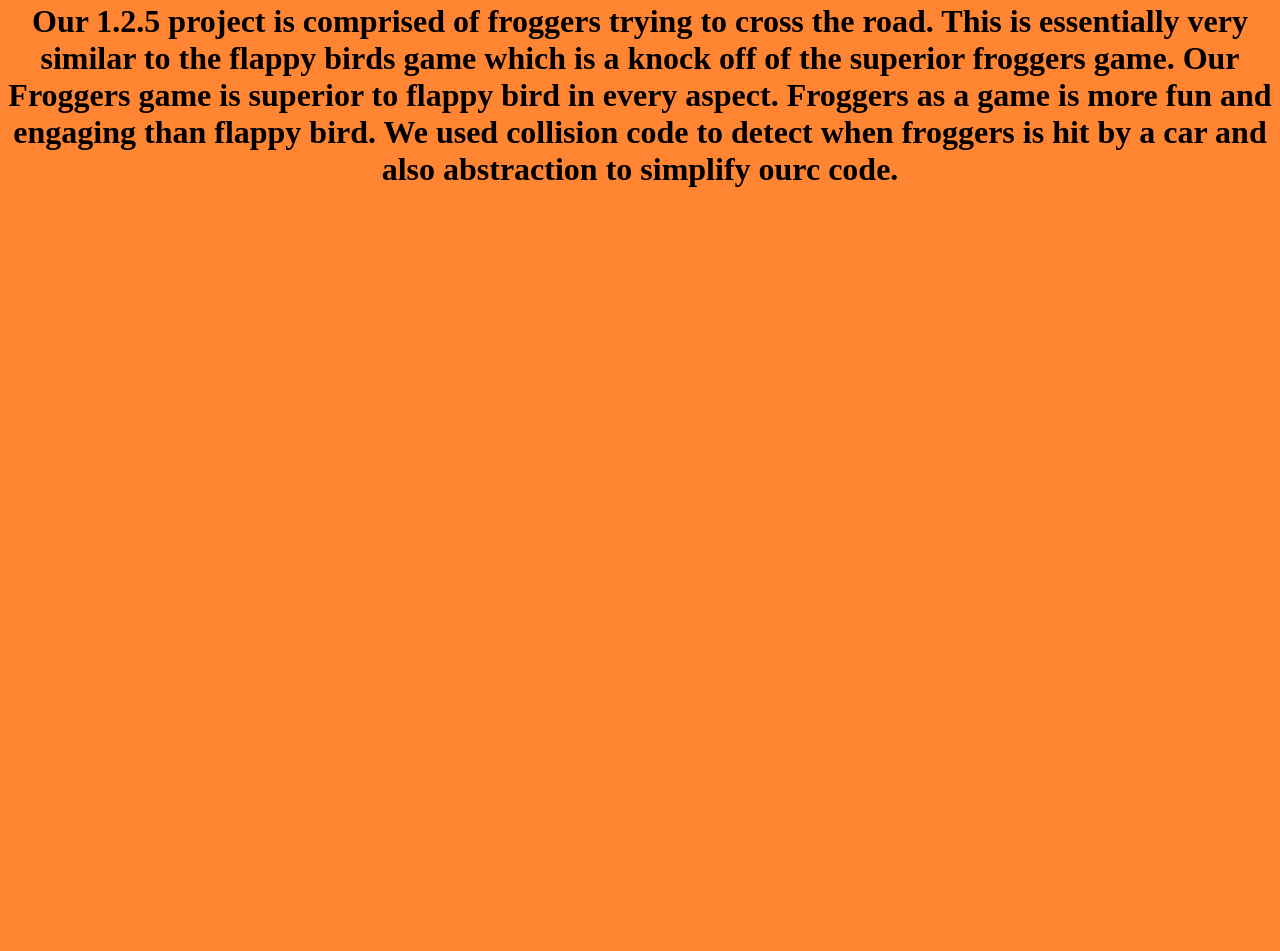
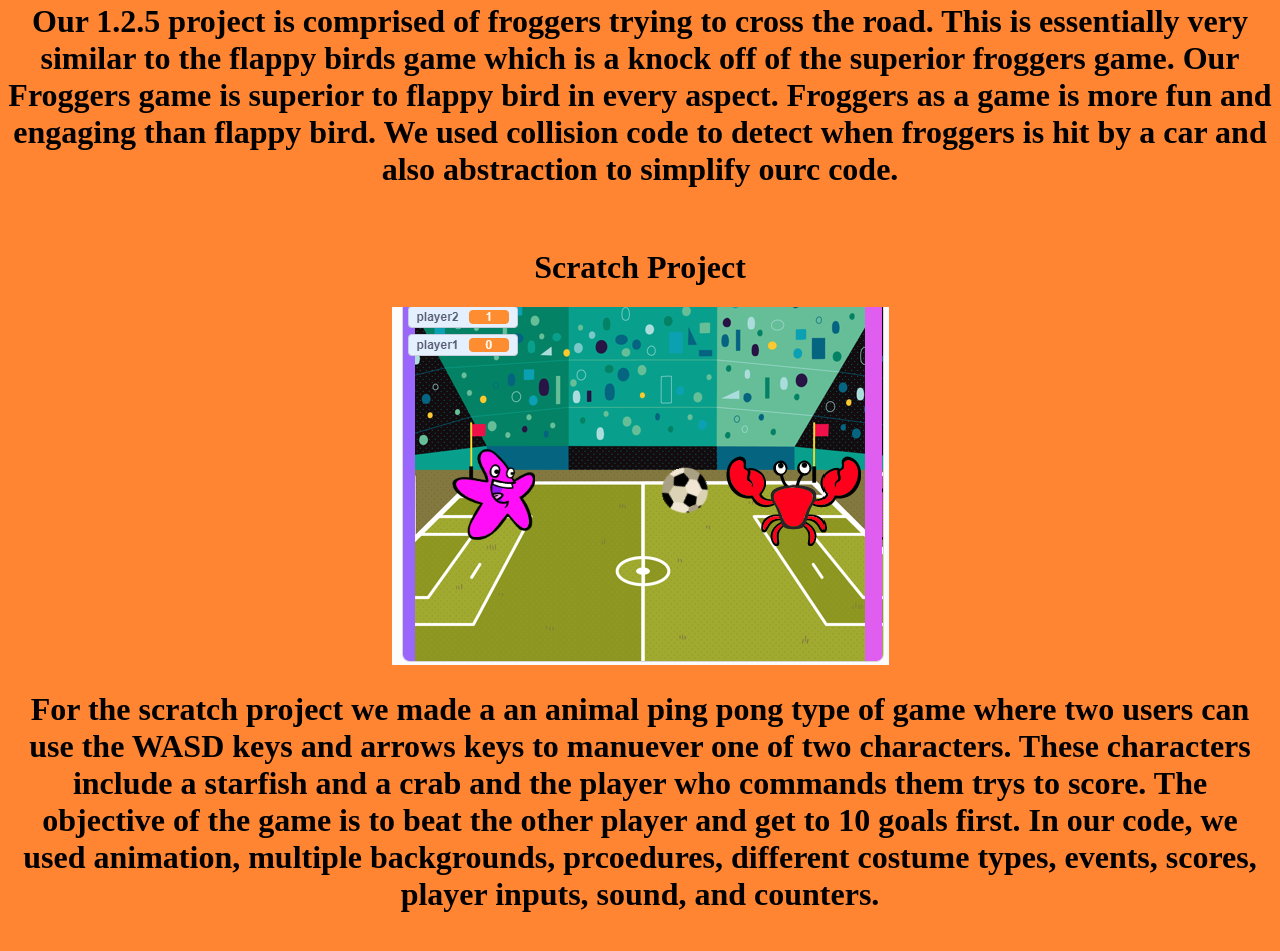
Before and after one commit to Malakelis/CSP2021, a plain HTML site: page portfolio.html in a window 1280 px wide. Shown: the part 2003-2954 px from the top of the page. Before the commit the page ends 2639 px from the top, so only its background shows below. Drawn offline with Linux system fonts and the light colour scheme.

Commit message:
Add files via upload

```diff
--- a/portfolio.html
+++ b/portfolio.html
@@ -32,8 +32,18 @@
       game. Our Froggers game is superior to flappy bird in every aspect. Froggers as a game
     is more fun and engaging than flappy bird. We used collision code to detect when froggers
   is hit by a car and also abstraction to simplify ourc code. </h1>
-      <center>
 
+  <br>
+  <h1>Scratch Project</h1>
+  <img src="scratch.png"
+  <center>
+      <h1> For the scratch project we made a an animal ping pong type of game
+        where two users can use the WASD keys and arrows keys to manuever one of two
+        characters. These characters include a starfish and a crab and the player who
+        commands them trys to score. The objective of the game is to beat the other
+        player and get to 10 goals first. In our code, we used animation, multiple
+        backgrounds, prcoedures, different costume types, events, scores, player inputs,
+        sound, and counters. </h1>
 
 
     <br>
```
Also changed, not shown: scratch.png (added).
